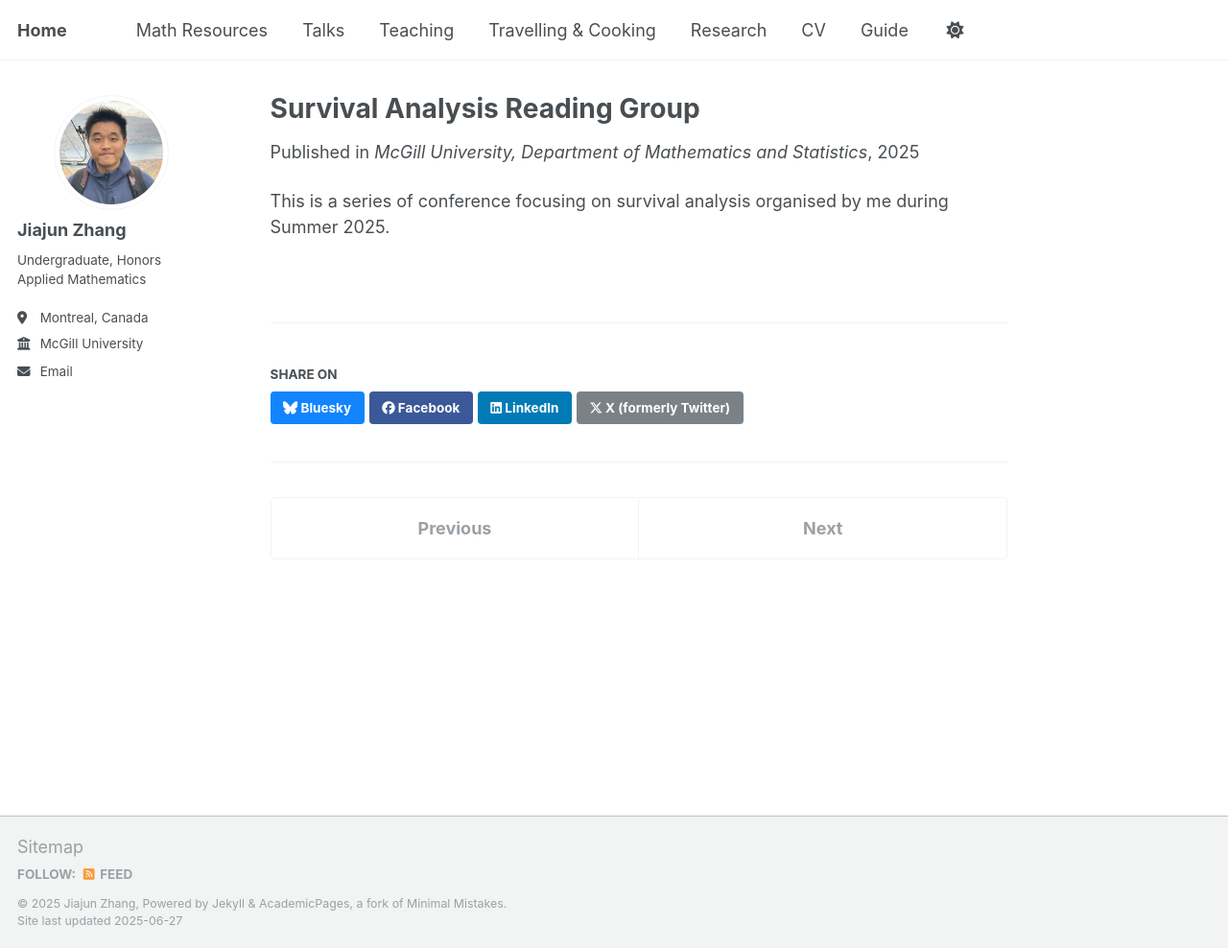
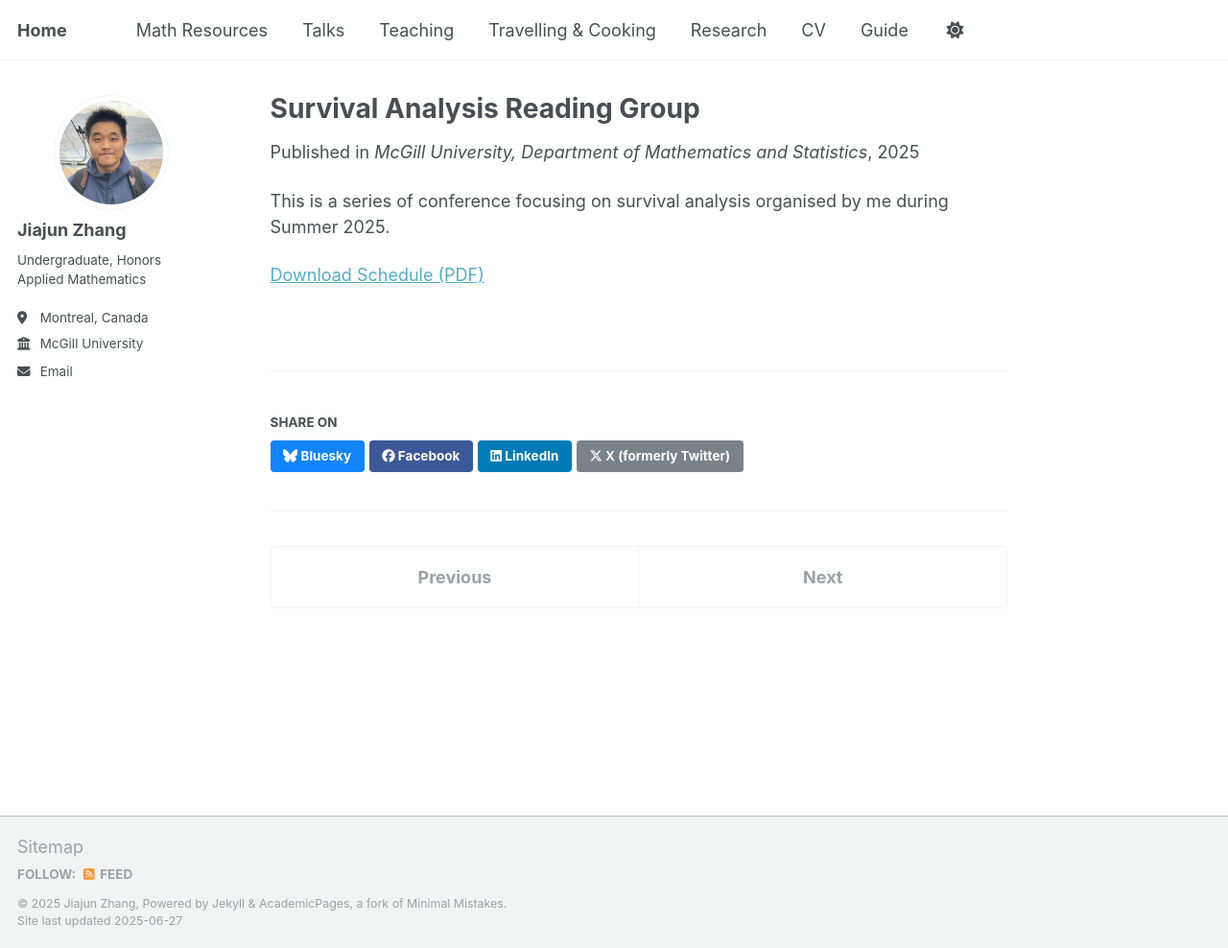
Before and after one commit to JohanssonRein/JohanssonRein.github.io, a Jekyll site: the page built from _talks/2025-06-01-survivalanalysis.md, in a window 1280 px wide and 988 px high. Shown: the whole window at 96% size. Built offline with Jekyll 4.4.1, drawn with Linux system fonts in a browser that asks for light colours.

Commit message:
Update 2025-06-01-survivalanalysis.md

```diff
--- a/_talks/2025-06-01-survivalanalysis.md
+++ b/_talks/2025-06-01-survivalanalysis.md
@@ -10,3 +10,5 @@ location: "Montreal, QC, Canada"
 ---
 
 This is a series of conference focusing on survival analysis organised by me during Summer 2025.
+
+[Download Schedule (PDF)](/files/SurvivalAnalysisTalk1.pdf)
```
